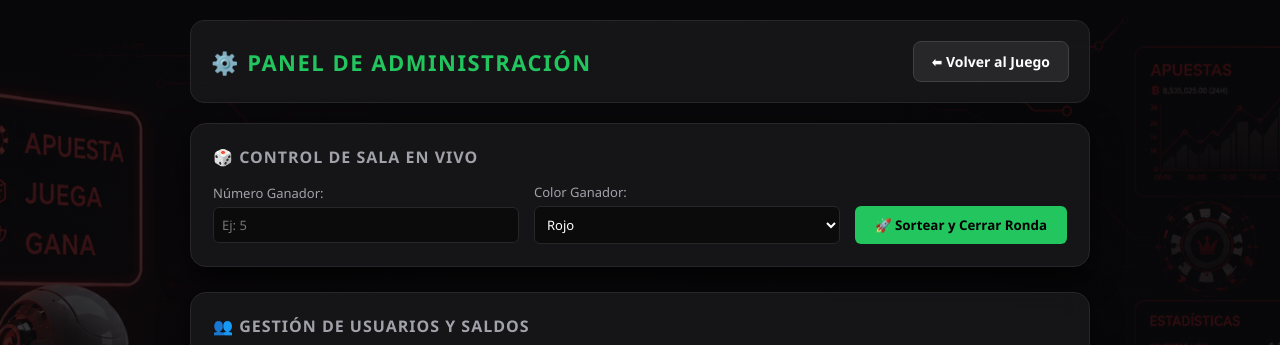
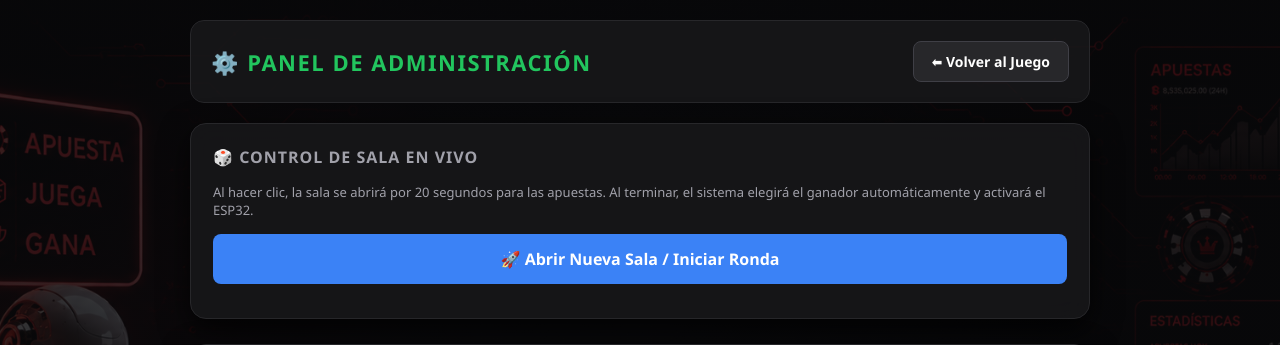
Before and after one commit to milagritoscruz04-sudo/mecatroapuestas, a Flask app: page /admin in a window 1280 px wide. Shown: the top 345 px of the page. Run offline with Flask 3, Linux system fonts and the light colour scheme; a user stored in the database is signed in; data that the repository does not hold is empty; some libraries are stand-ins or nearby versions.

Commit message:
Quitar seleccion manual de ganador en panel admin

```diff
--- a/templates/admin.html
+++ b/templates/admin.html
@@ -31,6 +31,8 @@
         input[type="number"] { width: 100px; padding: 8px; background: rgba(9, 9, 11, 0.8); border: 1px solid #27272a; border-radius: 6px; color: white; font-size: 13px; }
         .btn-update { background: #22c55e; color: black; border: none; padding: 8px 14px; font-weight: bold; border-radius: 6px; cursor: pointer; }
         .btn-update:hover { background: #16a34a; color: white; }
+        .btn-sala { background: #3b82f6; color: white; border: none; padding: 14px 20px; font-weight: bold; border-radius: 8px; cursor: pointer; width: 100%; font-size: 16px; }
+        .btn-sala:hover { background: #2563eb; }
 
         .win { color: #22c55e; font-weight: bold; }
         .loss { color: #ef4444; font-weight: bold; }
@@ -43,26 +45,12 @@
             <a href="/" class="back-btn">⬅ Volver al Juego</a>
         </div>
 
-        <!-- Control de Sala y Rondas -->
+        <!-- Control de Sala en Vivo (Automático) -->
         <div class="card">
             <h2>🎲 CONTROL DE SALA EN VIVO</h2>
-            <form action="/admin/control-sala" method="POST" style="display: flex; gap: 15px; align-items: center; flex-wrap: wrap;">
-                <div style="flex: 1; min-width: 200px;">
-                    <label style="font-size: 13px; color: #a1a1aa; display: block; margin-bottom: 5px;">Número Ganador:</label>
-                    <input type="number" name="numero_ganador" placeholder="Ej: 5" required style="width: 100%;">
-                </div>
-                <div style="flex: 1; min-width: 200px;">
-                    <label style="font-size: 13px; color: #a1a1aa; display: block; margin-bottom: 5px;">Color Ganador:</label>
-                    <select name="color_ganador" style="width: 100%; padding: 8px; background: rgba(9, 9, 11, 0.8); border: 1px solid #27272a; border-radius: 6px; color: white; font-size: 13px;">
-                        <option value="Rojo">Rojo</option>
-                        <option value="Negro">Negro</option>
-                        <option value="Verde">Verde</option>
-                    </select>
-                </div>
-                <div style="align-self: flex-end;">
-                    <button type="submit" class="btn-update" style="padding: 10px 20px;">🚀 Sortear y Cerrar Ronda</button>
-                </div>
-            </form>
+            <p style="color: #a1a1aa; font-size: 13px; margin-bottom: 15px;">Al hacer clic, la sala se abrirá por 20 segundos para las apuestas. Al terminar, el sistema elegirá el ganador automáticamente y activará el ESP32.</p>
+            <button onclick="abrirSala()" class="btn-sala">🚀 Abrir Nueva Sala / Iniciar Ronda</button>
+            <p id="mensaje-sala" style="margin-top: 12px; font-weight: bold; font-size: 14px; text-align: center;"></p>
         </div>
 
         <!-- Gestión de Usuarios y Saldos -->
@@ -123,5 +111,32 @@
             </table>
         </div>
     </div>
+
+    <script>
+        function abrirSala() {
+            const msg = document.getElementById('mensaje-sala');
+            msg.style.color = '#facc15';
+            msg.innerText = '⏳ Abriendo sala y activando temporizador de 20s...';
+
+            fetch('/admin/abrir_sala', {
+                method: 'POST',
+                headers: { 'Content-Type': 'application/json' }
+            })
+            .then(res => res.json())
+            .then(data => {
+                if (data.status === 'ok') {
+                    msg.style.color = '#22c55e';
+                    msg.innerText = '✅ ¡Sala abierta! Los usuarios ya pueden apostar.';
+                } else {
+                    msg.style.color = '#ef4444';
+                    msg.innerText = '❌ Error: ' + data.message;
+                }
+            })
+            .catch(err => {
+                msg.style.color = '#ef4444';
+                msg.innerText = '❌ Error de conexión con el servidor.';
+            });
+        }
+    </script>
 </body>
 </html>
```
